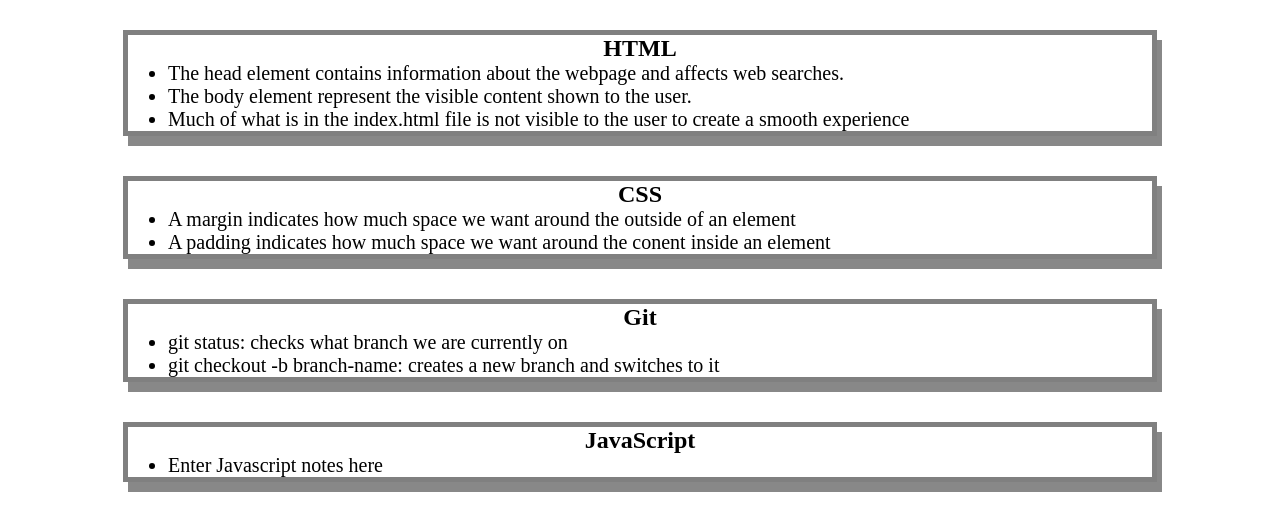
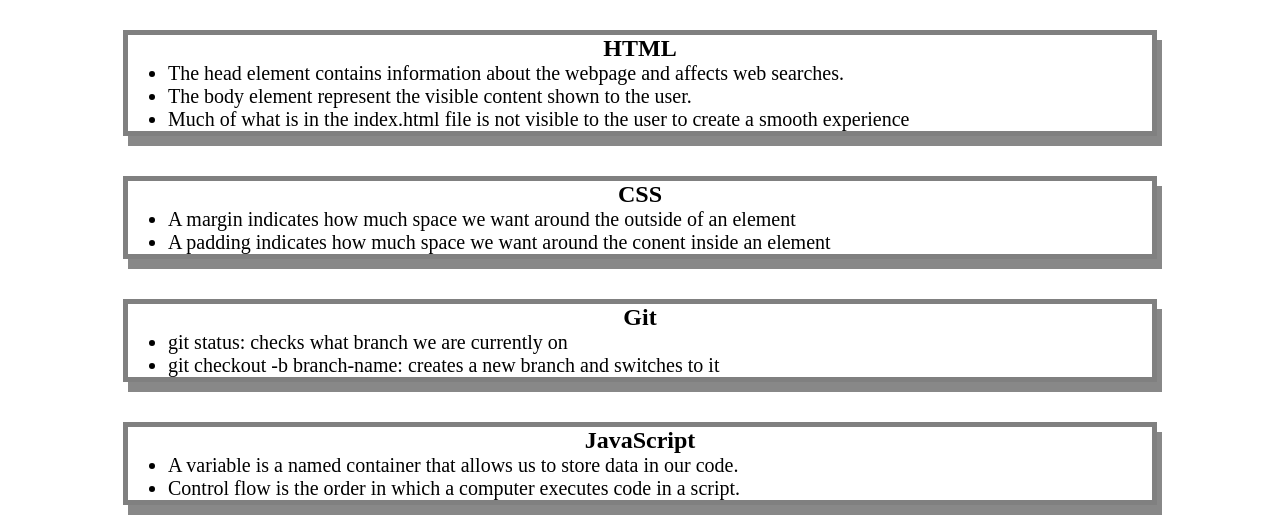
Before and after one commit to kolelam/prework-study-guide, a plain HTML site: page index.html in a window 1280 px wide. Shown: the part 130-646 px from the top of the page. Drawn offline with Linux system fonts and the light colour scheme.

Commit message:
<notes update>

```diff
--- a/index.html
+++ b/index.html
@@ -45,7 +45,8 @@
    <section class="card" id="javascript-section">
     <h2>JavaScript</h2>
     <ul>
-      <li>Enter Javascript notes here</li>
+      <li>A variable is a named container that allows us to store data in our code.</li>
+      <li>Control flow is the order in which a computer executes code in a script.</li>
     </ul>
 
    </section>
```
